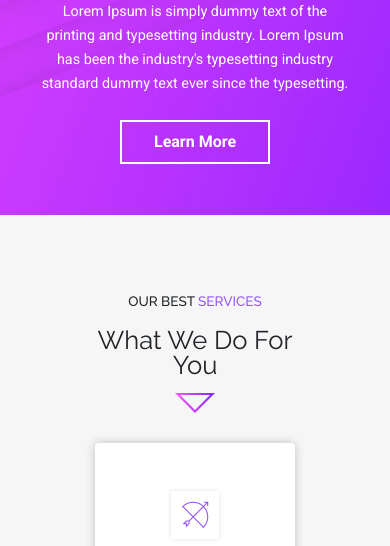
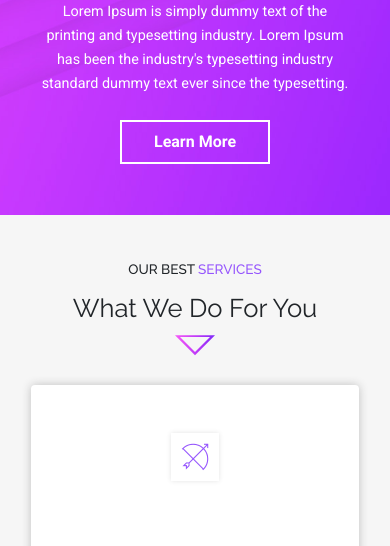
Before and after one commit to shirinzadeh/Station-responsive-template, a plain HTML site: page index.html in a window 390 px wide. Shown: the part 252-798 px from the top of the page. Drawn offline with nearby package versions, Linux system fonts and the light colour scheme.

Commit message:
update responsive code

```diff
--- a/scss/_buttons.scss
+++ b/scss/_buttons.scss
@@ -28,8 +28,3 @@
   display: flex;
   margin: 3rem auto 0;
 }
-
-// &:hover {
-//   color: $white;
-//   background-color: $secondary-color;
-// }
--- a/scss/_counter.scss
+++ b/scss/_counter.scss
@@ -23,5 +23,11 @@
         background-color: $white;
       }
     }
+
+    .title {
+      @include medium {
+        font-size: 1.6rem;
+      }
+    }
   }
 }
--- a/scss/_pricing.scss
+++ b/scss/_pricing.scss
@@ -21,7 +21,7 @@
         margin-left: auto;
         margin-right: auto;
         @include medium {
-          padding: .7rem 2rem;
+          padding: .7rem 1.3rem;
         }
       }
     }
@@ -49,18 +49,36 @@
       color: $secondary-color;
       font-size: 3rem;
       font-weight: 400;
+      width: 80%;
+      display: inline-block;
+      margin: auto;
       position: relative;
-      display: inline-block;
       // Media Query
+      @include large {
+        font-size: 2.5rem ;
+      }
       @include medium {
-        font-size: 2.5rem;
+        font-size: 2.3rem;
+        width: 100%;
+      }
+      @include small{
+        width: 50%;
       }
       @include xsmall {
-        font-size: 2.5rem;
+        font-size: 2.3rem;
+        width: 50%;
       }
-
+      @include cmq(0,470px){
+        width: 50%;
+      }
+      @include cmq(0,400px){
+        width: 70%;
+      }
       span {
         font-size: 1rem;
+        @include xsmall {
+          font-size: .9rem;
+        }
       }
 
       &::before {
@@ -68,49 +86,53 @@
         font-size: 1.7rem;
         position: absolute;
         top: 0;
-        left: 20%;
-        // Media Query
+        left: 10%;
+        //Media Query
         @include large {
-          left: 15%;
+          left: 0%;
         }
         @include medium {
           left: 15%;
-        }
-        @include small {
-          left: 33%;
+          font-size: 1.5rem;
         }
         @include xsmall {
-          left:15%;
-          font-size: 1.5rem
+          font-size: 1.5rem;
         }
-        @include cmq(360px, 415px) {
-          left: 24%;
+        @include cmq(768px, 880px) {
+          left: 5%;
         }
-        @include cmq(415px, 577px) {
-          left: 33%;
+        @include cmq(633px, 768px) {
+          left: 15%;
+        }
+        @include cmq(0,470px){
+          left: 0;
         }
       }
 
-      &.three-digit-price::before {
-        left: 15%;
-        //Media Query
+      &.three-digit-price {
         @include large {
-          left: 10%;
+          width: 100%;
         }
-        @include medium {
-          left: 8%;
+        @include cmq(0,400px){
+          width: 75%;
         }
-        @include small {
-          left: 31%;
-        }
-        @include xsmall {
-          left: 10%;
-        }
-        @include cmq(360px, 415px) {
-          left: 20%;
-        }
-        @include cmq(415px, 577px) {
-          left: 31%;
+        &::before {
+          left: 5%;
+          @include medium {
+            left: 10%;
+          }
+          @include cmq(768px, 880px) {
+            left: 0%;
+          }
+          @include cmq(633px, 768px) {
+            left: 10%;
+          }
+          @include cmq(0,470px){
+            left: 0;
+          }
+
+
+
         }
       }
     }
--- a/scss/_utilities.scss
+++ b/scss/_utilities.scss
@@ -26,7 +26,13 @@ hr {
 
 // Padding before and after sections
 .sttn-section {
-  padding:5rem
+  padding:5rem;
+  @include small {
+    padding: 4rem 2rem;
+  }
+  @include xsmall {
+    padding: 3rem 1rem;
+  }
 }
 
 .subheading,
@@ -166,12 +172,9 @@ hr {
   @include transition();
   //Media Query
   @include large {
-    font-size: 1.8rem;
+    font-size: 1.7rem;
   }
   @include medium {
-    font-size: 1.9rem;
-  }
-  @include small {
     font-size: 1.9rem;
   }
   @include xsmall {
```
Also changed, not shown: css/style.min.css, scss/_header.scss (line endings or trailing spaces), 1 other file.
